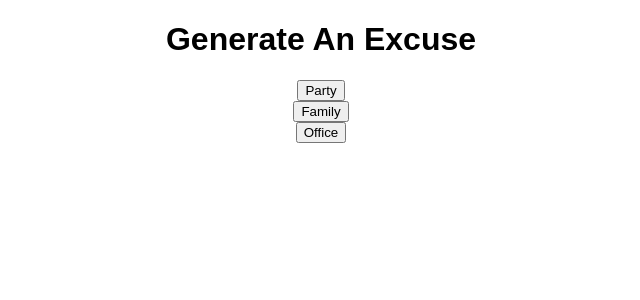
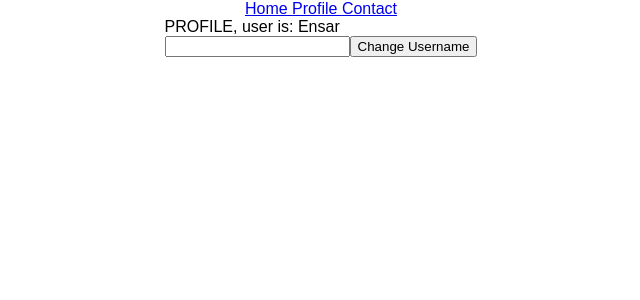
Before and after one commit to EnsarSen/React, a React (Create React App) app: page /profile in a window 1280 px wide. Shown: the top 300 px of the page, without its empty margins (319-959 px from the left). Built offline with nearby package versions, Linux system fonts and the light colour scheme.

Commit message:
Use Context/statemangement learned(still need practice)

```diff
--- a/package.json
+++ b/package.json
@@ -7,8 +7,10 @@
     "@testing-library/jest-dom": "^6.9.1",
     "@testing-library/react": "^16.3.2",
     "@testing-library/user-event": "^13.5.0",
+    "axios": "^1.17.0",
     "react": "^19.2.6",
     "react-dom": "^19.2.6",
+    "react-router-dom": "^7.17.0",
     "react-scripts": "5.0.1",
     "web-vitals": "^2.1.4"
   },
--- a/src/App.js
+++ b/src/App.js
@@ -1,27 +1,31 @@
 import "./App.css";
-import Axios from "axios";
-import { useState } from "react";
+import { BrowserRouter as Router, Routes, Route } from "react-router-dom";
+import { Home } from "./pages/Home";
+import { Profile } from "./pages/Profile";
+import { Contact } from "./pages/Contact";
+import { Navbar } from "./pages/Navbar";
+import { useState, createContext } from "react";
+
+export const AppContext = createContext();
 
 function App() {
-  const [genExcuse, setGenExcuse] = useState("");
-
-  const fetchData = (excuse) => {
-    Axios.get(`https://excuser-three.vercel.app/v1/excuse/${excuse}/`).then(
-      (res) => {
-        setGenExcuse(res.data[0].excuse);
-      },
-    );
-  };
+  const [username, setUsername] = useState("Ensar");
 
   return (
     <div className="App">
-      <h1>Generate An Excuse</h1>
-      <button onClick={() => fetchData("party")}> Party </button>
-      <button onClick={() => fetchData("family")}> Family </button>
-      <button onClick={() => fetchData("office")}> Office </button>
-
-      <p>{genExcuse}</p>
+      <AppContext.Provider value={{ username, setUsername }}>
+        <Router>
+          <Navbar />
+          <Routes>
+            <Route path="/" element={<Home />} />
+            <Route path="/profile" element={<Profile />} />
+            <Route path="/contact" element={<Contact />} />
+            <Route path="*" element={<h1> PAGE NOT FOUND</h1>} />
+          </Routes>
+        </Router>
+      </AppContext.Provider>
     </div>
   );
 }
+
 export default App;
--- /dev/null
+++ b/src/Components/ChangeProfile.js
@@ -0,0 +1,26 @@
+import { useState } from "react";
+import { AppContext } from "../App";
+import { useContext } from "react";
+
+export const ChangeProfile = () => {
+  const {setUsername} = useContext(AppContext);
+
+  const [newUsername, setNewUsername] = useState("");
+  return (
+    <div>
+      <input
+        onChange={(event) => {
+          setNewUsername(event.target.value);
+        }}
+      />
+      <button
+        onClick={() => {
+          setUsername(newUsername);
+        }}
+      >
+        {" "}
+        Change Username
+      </button>
+    </div>
+  );
+};
--- a/src/Projects/TodoList.js
+++ b/src/Projects/TodoList.js
@@ -1,4 +1,4 @@
-import "./App.css";
+import "./AppList.css";
 import { useState } from "react";
 import { Task } from "./Task";
 function App() {
--- /dev/null
+++ b/src/pages/Contact.js
@@ -0,0 +1,3 @@
+export const Contact = () =>{
+    return <h1> THIS IS THE CONTACT PAGE </h1>
+}
--- /dev/null
+++ b/src/pages/Home.js
@@ -0,0 +1,7 @@
+import {useContext} from "react";
+import {AppContext} from '../App';
+
+export const Home = () =>{
+   const { username } = useContext(AppContext);
+    return <h1> This is the home page and user is: {username} </h1>
+}
--- /dev/null
+++ b/src/pages/Navbar.js
@@ -0,0 +1,10 @@
+import { Link } from "react-router-dom";
+export const Navbar = () => {
+  return (
+    <div>
+      <Link to="/"> Home </Link>
+      <Link to="/profile"> Profile </Link>
+      <Link to="/contact"> Contact </Link>
+    </div>
+  );
+};
--- /dev/null
+++ b/src/pages/Profile.js
@@ -0,0 +1,13 @@
+import { useContext } from "react";
+import { ChangeProfile } from "../Components/ChangeProfile";
+import { AppContext } from "../App";
+export const Profile = () => {
+  const { username } = useContext(AppContext);
+  return (
+    <div>
+      {" "}
+      PROFILE, user is: {username}
+      <ChangeProfile />
+    </div>
+  );
+};
```
Also changed, not shown: 1 other file (tests, documents, lock files or other folders).
